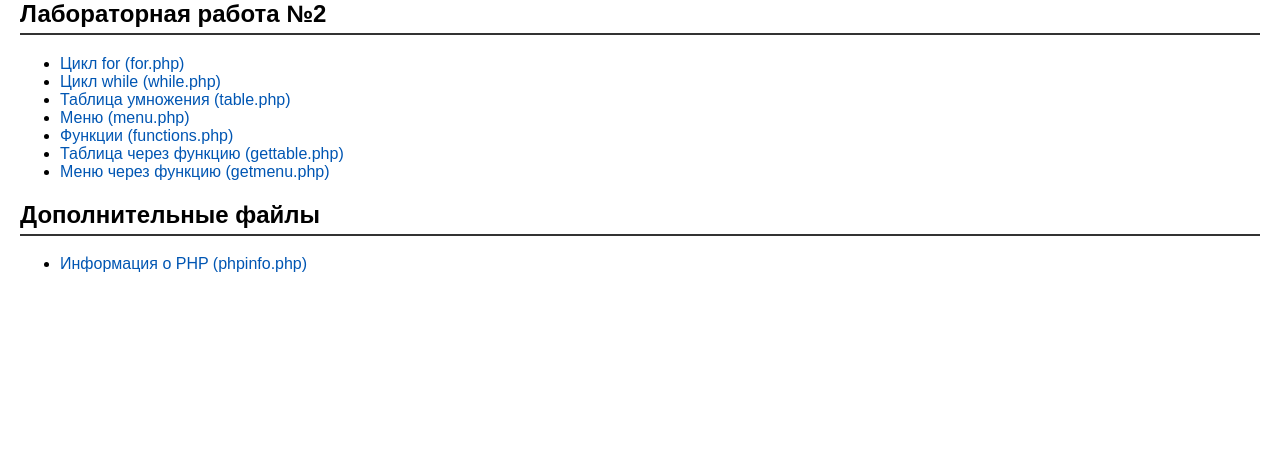
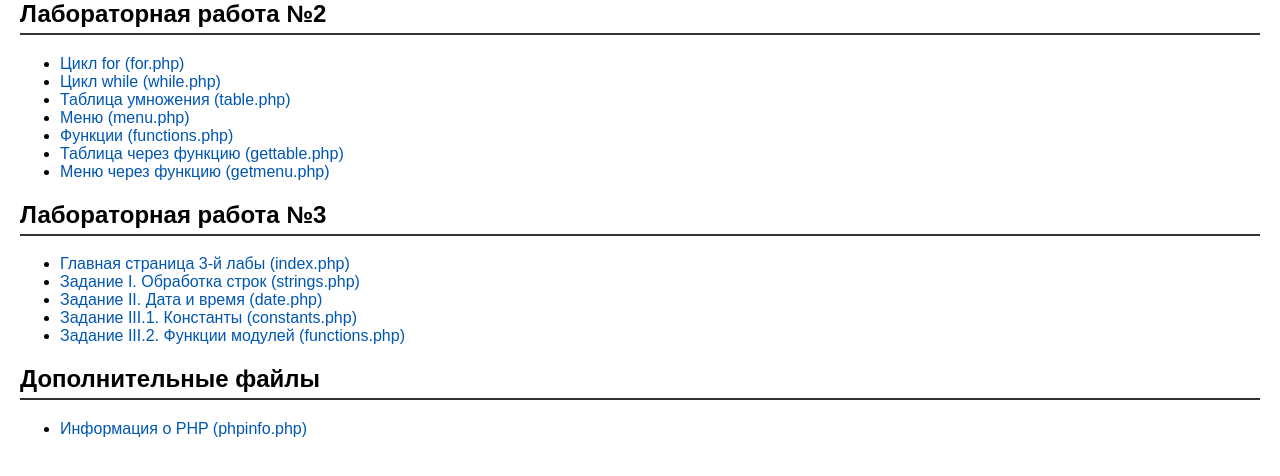
Before and after one commit to AnnPinaeva/php, a PHP site: page / in a window 1280 px wide. Shown: the part 263-739 px from the top of the page. Run offline with PHP 8.4, Linux system fonts and the light colour scheme.

Commit message:
Update index.php

```diff
--- a/index.php
+++ b/index.php
@@ -34,6 +34,17 @@
 		<li><a href="lab2/getmenu.php">Меню через функцию (getmenu.php)</a></li>
 	</ul>
 
+	<!-- ДОБАВЛЕННЫЙ БЛОК ДЛЯ 3 ЛАБОРАТОРНОЙ -->
+	<h2>Лабораторная работа №3</h2>
+	<ul>
+		<li><a href="lab3/index.php">Главная страница 3-й лабы (index.php)</a></li>
+		<li><a href="lab3/strings.php">Задание I. Обработка строк (strings.php)</a></li>
+		<li><a href="lab3/date.php">Задание II. Дата и время (date.php)</a></li>
+		<li><a href="lab3/constants.php">Задание III.1. Константы (constants.php)</a></li>
+		<li><a href="lab3/functions.php">Задание III.2. Функции модулей (functions.php)</a></li>
+	</ul>
+	<!-- КОНЕЦ ДОБАВЛЕННОГО БЛОКА -->
+
 	<h2>Дополнительные файлы</h2>
 	<ul>
 		<li><a href="phpinfo.php" target="_blank">Информация о PHP (phpinfo.php)</a></li>
```
